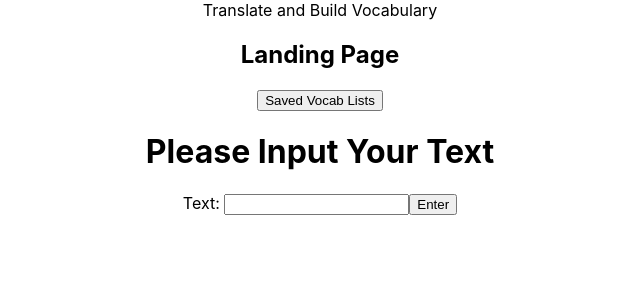
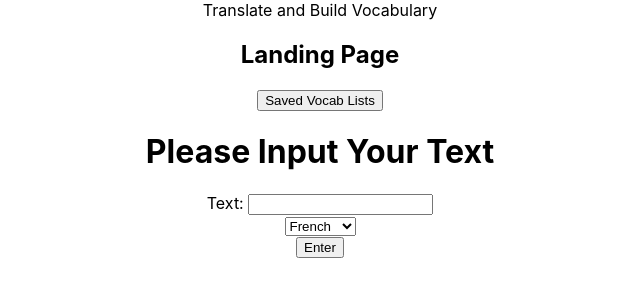
Before and after one commit to Chrisss111/front-end-translate-and-learn-vocabulary, a React (Create React App) app: page / in a window 1280 px wide. Shown: the top 300 px of the page, without its empty margins (320-960 px from the left). Built offline with nearby package versions, Linux system fonts and the light colour scheme.

Commit message:
created dropdowm menu component

```diff
--- a/src/App.js
+++ b/src/App.js
@@ -6,6 +6,7 @@ import Title from './components/Title';
 import VocabListsListing from './components/VocabListsListing';
 import DisplayedSavedVocabList from './components/DisplayedSavedVocabList';
 import TranslatedPage from './components/TranslatedPage';
+import LanguageDropdown from './components/LanguageDropdown';
 import Words from './components/Words';
 import Button from './components/Button';
 
@@ -43,6 +44,7 @@ function App() {
   const [appMode, setAppMode] = useState(APP_MODES.landingPage);
   const [selectedListID, setSelectedListID] = useState(null);
   const [selectedLang, setSelectedLang] = useState('');
+  const [dropdownLanguage, setDropDownLanguage] = useState("Lang of Your Text");
 
   let content = ''
   let modeTitle = ''
@@ -68,20 +70,31 @@ function App() {
     setSelectedListID(id)
   };
 
-  const enterButterClick = (props) =>{
+  const languageDropdownMenuChange = (id) => {
+    setDropDownLanguage(id)
+  }
+
+  const enterButtonClick = (props) =>{
     setAppMode(APP_MODES.translatedPage)
+
+  };
+
+  const deleteListButtonClick = (props) =>{
+    console.log("FROM APP")
+    setAppMode(APP_MODES.vocabListsListing)
 
   };
   if (appMode === APP_MODES.landingPage) {
     content = (<div>
-    <TextInput enterButterClick={enterButterClick}></TextInput>
+    <TextInput enterButtonClick={enterButtonClick} languageDropdownMenuChange={languageDropdownMenuChange}>
+    </TextInput>
     </div>);
     modeTitle = 'Landing Page'
     nameChangePageButton = 'Saved Vocab Lists'
 
   } else if (appMode === APP_MODES.displayedSavedVocabList) {
     content = (<div><DisplayedSavedVocabList goBackToListingsClick={goBackToListingsClick}
-    selectedListID={selectedListID}></DisplayedSavedVocabList></div>)
+    selectedListID={selectedListID} deleteListButtonClick={deleteListButtonClick}></DisplayedSavedVocabList></div>)
     // modeTitle = 'title of this specific vocab list' //this title pulled out of where keeping vocab list info
     nameChangePageButton = 'Homepage'
 
--- a/src/components/DisplayedSavedVocabList.js
+++ b/src/components/DisplayedSavedVocabList.js
@@ -9,6 +9,7 @@ import axios from "axios";
 const DisplayedSavedVocabList = (props) => {
 
   const [vocabList, setVocabList] = useState(null);
+  const [deleteList, setDeleteList] = useState(false);
 
   useEffect(() => {
     axios.get(`http://localhost:5000/vocablists/${props.selectedListID}/words`)
@@ -17,9 +18,31 @@ const DisplayedSavedVocabList = (props) => {
          });
   }, []);
 
+  // putting useeffect inside an if statement also gets an error message
+  // if (deleteList === true){
+
+  // }
+
   const goBackToListingsButton = () => {
     props.goBackToListingsClick(props.id);
   };
+
+  const deleteListButton = () => {
+    props.deleteListButtonClick()
+    // get eror message-can't use sueffect in function? has to be in component?
+    // useEffect(() => {
+    //   axios.delete(`http://localhost:5000/vocablists/${props.selectedListID}/words`)
+    //       .then(response => {
+    //         return response.data
+    //       });
+    // }, []);
+    setDeleteList(true)
+    console.log(deleteList)
+
+  };
+
+
+
 
 
   if (vocabList != null){
@@ -42,6 +65,7 @@ const DisplayedSavedVocabList = (props) => {
       <div><p>{vocabList.vocablist.text}</p></div>
       <div><ul>{wordListItems}</ul>
       </div>
+      <section><button onClick={deleteListButton}>Delete This Vocab List</button></section>
     </div>;
   } else {
     return <p>please wait as we gather you saved lists</p>
--- /dev/null
+++ b/src/components/LanguageDropdown.js
@@ -0,0 +1,32 @@
+import React from 'react';
+import { useState, useEffect } from 'react';
+
+const LanguageDropdown = (props) => {
+
+  // const [dropdownLanguage, setDropDownLanguage] = useState("Lang of Your Text");
+
+  // const [value, setValue] = useState('');
+
+  const languageDropdownMenu = (props) => {
+    props.languageDropdownMenuChange()
+    // setValue(event.target.value);
+    // setDropDownLanguage(event.target.value);
+    console.log("Language Dropdown Console.log:")
+    // console.log(dropdownLanguage)
+  };
+
+  return <div><select className="language-dropdown-menu"
+  // value={dropdownLanguage}
+  onChange={languageDropdownMenu}
+  >
+  <option className="language-dropdown-option" value="fr">French</option>
+  <option className="language-dropdown-option" value="es">Spanish</option>
+  <option className="language-dropdown-option" value="de">German</option>
+  <option className="language-dropdown-option" value="el">Greek</option>
+  <option className="language-dropdown-option" value="it">Italian</option>
+  <option className="language-dropdown-option" value="ar">Arabic</option>
+  <option className="language-dropdown-option" value="nl">Dutch</option>
+</select></div>;
+};
+
+export default LanguageDropdown;
--- a/src/components/TextInput.js
+++ b/src/components/TextInput.js
@@ -1,11 +1,12 @@
 import React from 'react';
+import LanguageDropdown from './LanguageDropdown';
 import { useState, useEffect } from 'react';
 import axios from "axios";
 
 const TextInput = (props) => {
 
   const enterButton = () => {
-    props.enterButterClick()
+    props.enterButtonClick()
   };
 
   const [value, setValue] = useState('');
@@ -21,6 +22,7 @@ const TextInput = (props) => {
         <label>
           Text: <input type="text" className='input-box'value={value} onChange={onChange}/>
         </label>
+        <LanguageDropdown></LanguageDropdown>
         <button onClick={enterButton}>Enter</button>
       </form>
     </div>
```
Also changed, not shown: src/components/TranslatedPage.js (+7 -0 lines), src/components/LanguageDropdown.css (added).
